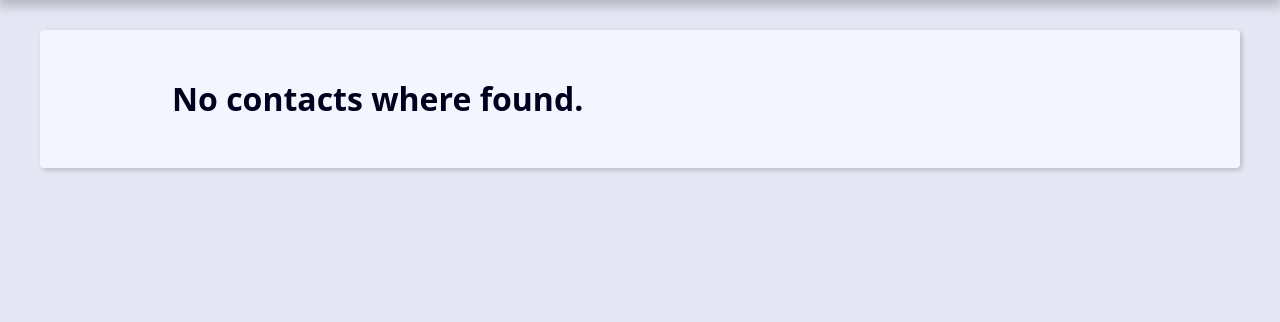
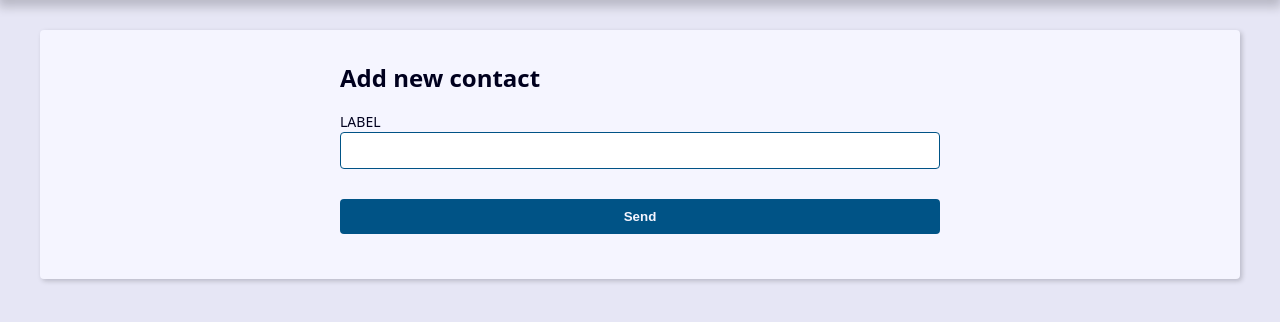
Before and after one commit to vinimj18/agenda, a Django app: page /contact/create/ in a window 1280 px wide. Shown: the part 239-561 px from the top of the page. Run offline with Django 5.2, Linux system fonts and the light colour scheme.

Commit message:
Created base html to create a new contact

```diff
--- a/contact/templates/contact/create.html
+++ b/contact/templates/contact/create.html
@@ -1,5 +1,29 @@
 {% extends "global/base.html" %}
 
 {% block content %}
-  <h1> Create Contact</h1>
+  <div class="form-wrapper">
+
+    <h2>Add new contact</h2>
+
+    <form
+      action=""
+      method="POST"
+      enctype="multipart/form-data"
+    >
+
+      <div class="form-content">
+        <div class="form-group">
+          <label for="id_first_name">LABEL</label>
+          <input type="text" name="first_name" maxlength="255" id="id_first_name">
+        </div>
+      </div>
+
+      <div class="form-content">
+        <div class="form-group">
+          <button class="btn" type="submit">Send</button>
+        </div>
+      </div>
+
+    </form>
+  </div>
 {% endblock content %}
--- a/contact/views/contact_forms.py
+++ b/contact/views/contact_forms.py
@@ -9,6 +9,6 @@ def create(request):
 
     return render(
         request,
-        'contact/index.html',
+        'contact/create.html',
         context,
     )
```
